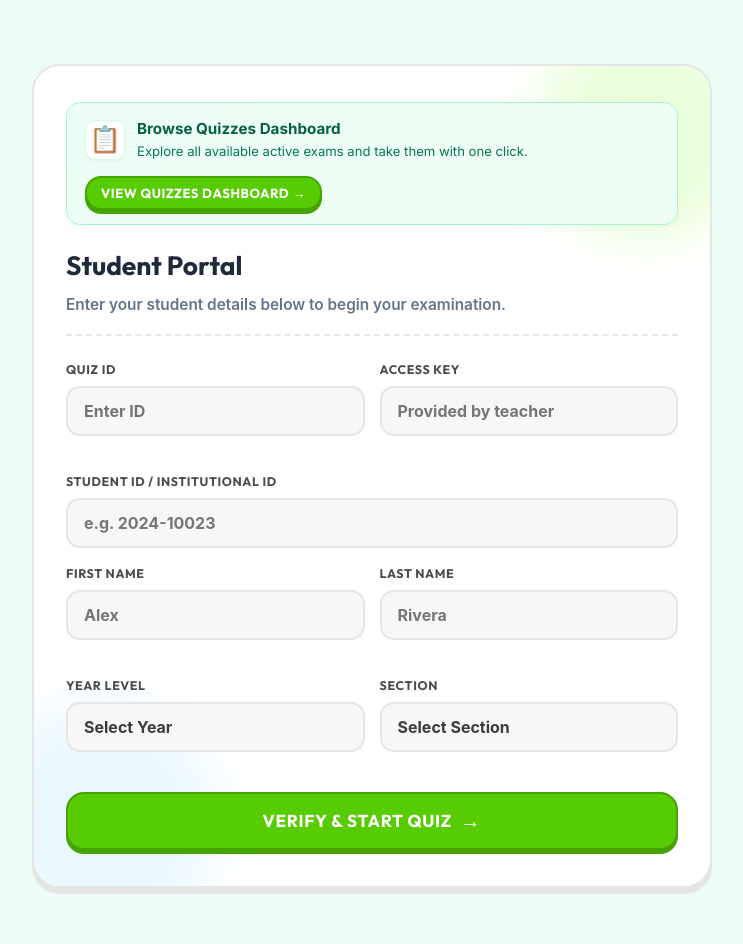
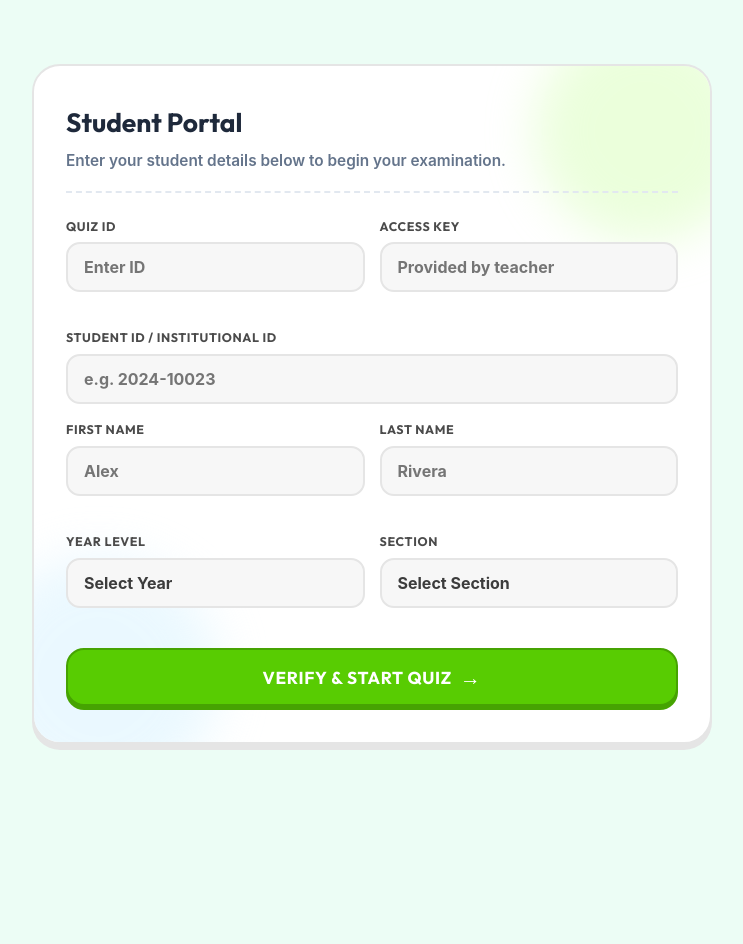
Before and after one commit to devjimf-hub/quizable, a plain HTML site: page index.html in a window 1280 px wide. Shown: the whole page, without its empty margins (268-1011 px from the left). After the commit the page ends 856 px from the top, so only its background shows below. Drawn offline with nearby package versions, Linux system fonts and the light colour scheme; no server answers.

```diff
--- a/index.html
+++ b/index.html
@@ -575,20 +575,6 @@
             <div class="duo-blob duo-blob-blue" aria-hidden="true"></div>
 
             <div style="position: relative; z-index: 10;">
-                <!-- Quizzes Dashboard Navigation Banner -->
-                <div class="dashboard-discovery-banner">
-                    <div style="display: flex; align-items: center; gap: 12px;">
-                        <span class="discovery-icon">📋</span>
-                        <div>
-                            <div style="font-weight: 700; color: #065f46; font-size: 0.95rem;">Browse Quizzes Dashboard</div>
-                            <div style="font-size: 0.82rem; color: #047857;">Explore all available active exams and take them with one click.</div>
-                        </div>
-                    </div>
-                    <button type="button" class="btn btn-sm btn-primary" onclick="showQuizzesDashboard(true)" style="white-space: nowrap;">
-                        View Quizzes Dashboard →
-                    </button>
-                </div>
-
                 <!-- Selected Quiz from Dashboard Alert Banner -->
                 <div id="selected-quiz-banner" class="selected-quiz-banner hidden">
                     <div style="display: flex; align-items: center; gap: 10px;">
--- a/style.css
+++ b/style.css
@@ -3464,33 +3464,6 @@ body:has(#quizzes-dashboard-section:not(.hidden)) .container {
     box-sizing: border-box !important;
 }
 
-.dashboard-discovery-banner {
-    background: linear-gradient(135deg, #ecfdf5 0%, #f0fdf4 100%);
-    border: 1.5px solid #a7f3d0;
-    border-radius: 14px;
-    padding: 14px 18px;
-    margin-bottom: 20px;
-    display: flex;
-    align-items: center;
-    justify-content: space-between;
-    gap: 14px;
-    flex-wrap: wrap;
-    box-shadow: 0 2px 6px rgba(16, 185, 129, 0.06);
-}
-
-.dashboard-discovery-banner .discovery-icon {
-    font-size: 1.6rem;
-    display: inline-flex;
-    align-items: center;
-    justify-content: center;
-    width: 40px;
-    height: 40px;
-    background: #ffffff;
-    border-radius: 10px;
-    border: 1px solid #d1fae5;
-    box-shadow: 0 1px 3px rgba(0, 0, 0, 0.05);
-}
-
 .dashboard-header-bar {
     display: flex;
     justify-content: space-between;
```
